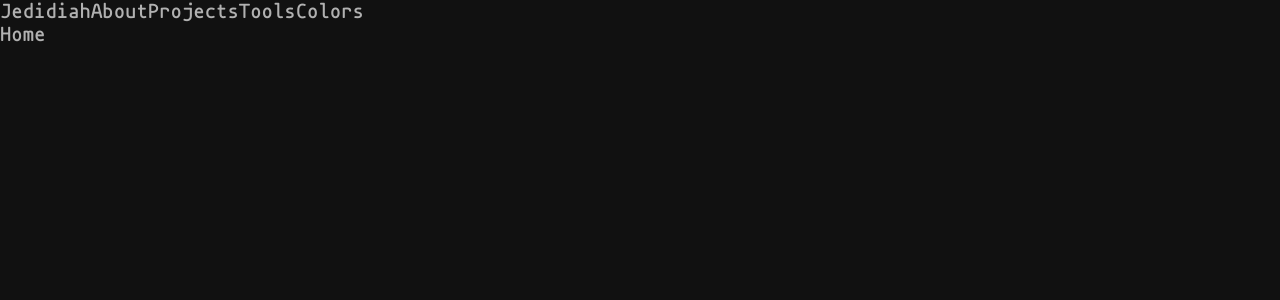
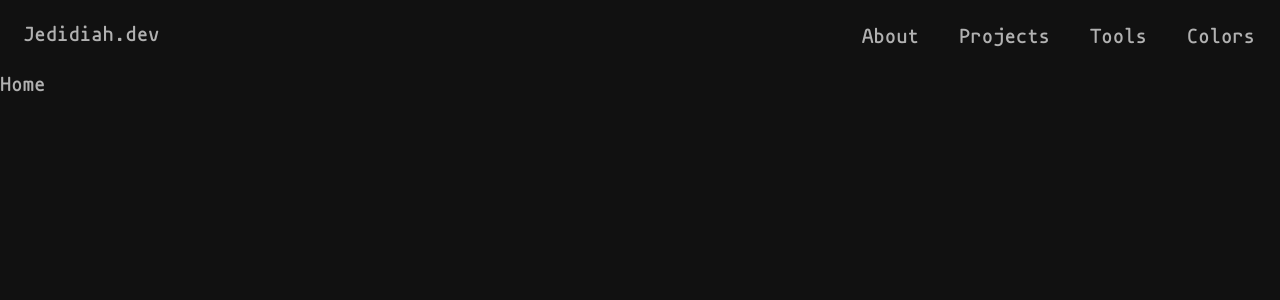
Before and after one commit to danieljantonio/portfolio, a Next.js app: page / in a window 1280 px wide. Shown: the top 300 px of the page. Built offline with nearby package versions, Linux system fonts and the light colour scheme.

Commit message:
set up navbar + active detection

```diff
--- a/src/components/common/header.common.tsx
+++ b/src/components/common/header.common.tsx
@@ -1,15 +1,27 @@
 import { FC } from 'react';
 import Link from 'next/link';
+import styles from '../../styles/components/header.module.scss';
+import { useRouter } from 'next/router';
 
 const Header: FC = () => {
+	const { pathname } = useRouter();
 	return (
-		<nav>
-			<Link href='/'>Jedidiah</Link>
-			<Link href='/about'>About</Link>
-			<Link href='/projects'>Projects</Link>
-			<Link href='/tools'>Tools</Link>
-			<Link href='/colors'>Colors</Link>
-			{/* <div>Toggle Dark Mode</div> */}
+		<nav className={styles['nav']}>
+			<Link href='/'>Jedidiah.dev</Link>
+			<div className={styles['nav-items']}>
+				<Link href='/about'>
+					<a className={pathname === '/about' ? styles['nav-active'] : ''}>About</a>
+				</Link>
+				<Link href='/projects'>
+					<a className={pathname === '/projects' ? styles['nav-active'] : ''}>Projects</a>
+				</Link>
+				<Link href='/tools'>
+					<a className={pathname === '/tools' ? styles['nav-active'] : ''}>Tools</a>
+				</Link>
+				<Link href='/colors'>
+					<a className={pathname === '/colors' ? styles['nav-active'] : ''}>Colors</a>
+				</Link>
+			</div>
 		</nav>
 	);
 };
--- /dev/null
+++ b/src/styles/components/header.module.scss
@@ -0,0 +1,26 @@
+@import '../../styles/variables.scss';
+
+.nav {
+	padding: 5px;
+	display: flex;
+	justify-content: space-between;
+	a {
+		padding: 0.5rem;
+		margin: 0.5rem;
+	}
+	.nav-items {
+		display: flex;
+		.nav-active {
+			border: 2px solid grey;
+			background-color: $bg-secondary;
+			color: $text-primary;
+		}
+		a {
+			border-radius: 0.5rem;
+			border: 2px solid transparent;
+			&:hover {
+				border: 2px solid $bg-highlight;
+			}
+		}
+	}
+}
```
